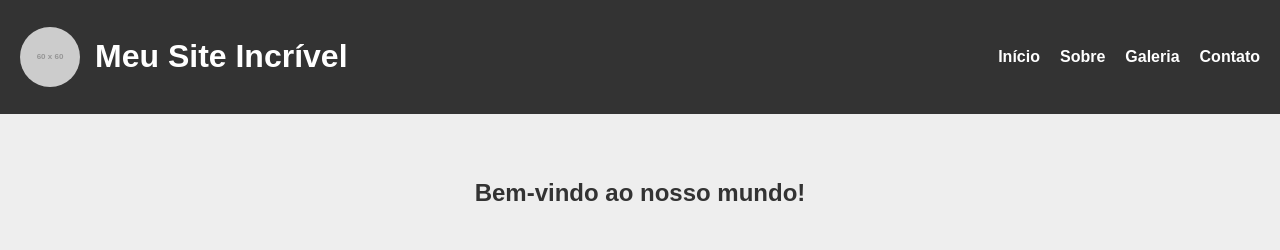
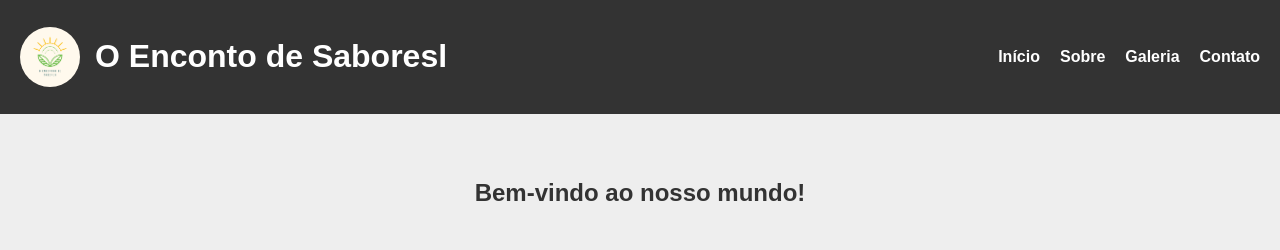
Before and after one commit to Cibele-Cacau/agrinho_2025_2D, a plain HTML site: page index.html in a window 1280 px wide. Shown: the top 250 px of the page. Drawn offline with Linux system fonts and the light colour scheme; placeholder pictures from the web are drawn by us.

Commit message:
logo e titulo

```diff
--- a/index.html
+++ b/index.html
@@ -10,8 +10,8 @@
 
   <header>
     <div class="logo-titulo">
-      <img src="https://via.placeholder.com/60" alt="Logo do site" />
-      <h1>Meu Site Incrível</h1>
+      <img src="img/logo.png" alt="Logo com imagem de um sol amarelo no horizonte, duas folhas verdes e com a seguinte frase: O Encontro de Sabores " />
+      <h1>O Enconto de Saboresl</h1>
     </div>
     <nav>
       <ul class="menu">
```
Also changed, not shown: img/logo.png (added).
